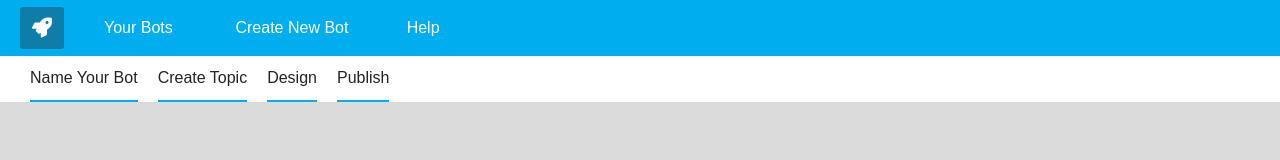
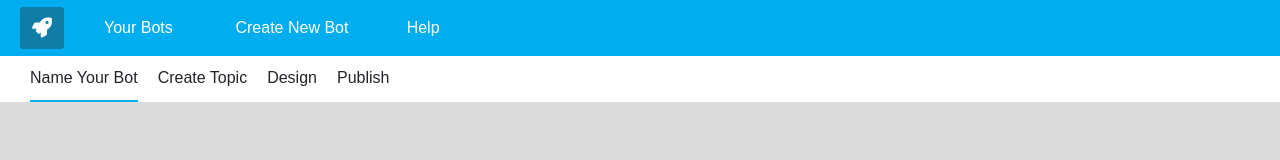
Before and after one commit to victoriaagb/chatbot-portal-ui, an Angular app: page /bot-config in a window 1280 px wide. Shown: the top 160 px of the page. Built offline with nearby package versions, Linux system fonts and the light colour scheme.

Commit message:
menu selection changes

```diff
--- a/src/app/bot-config/bot-config.component.ts
+++ b/src/app/bot-config/bot-config.component.ts
@@ -14,13 +14,15 @@ export class BotConfigComponent implements OnInit {
   constructor() { }
 
   ngOnInit() {
-    console.log("The whole JSON in bot config");
-    console.log (menu);
+    this.step = 'CREATE_BOT';
     this.botConfigMenu = [];
 
     //Construct an array of menu items for the bot config object
     Object.keys(menu.CREATE_NEW_BOT).forEach(key =>{
       this.botConfigMenu.push(menu.CREATE_NEW_BOT[key]);
+      if (key === this.step){
+        menu.CREATE_NEW_BOT[key]['active'] =true;
+      }
     });
   }
 
--- a/src/app/bot-dashboard/bot-dashboard.component.ts
+++ b/src/app/bot-dashboard/bot-dashboard.component.ts
@@ -9,12 +9,17 @@ import { menu } from '../constants/menu.constants';
 export class BotDashboardComponent implements OnInit {
 
   public botDashboardMenu : Array<any>;
+  public step : string;
 
   constructor() { }
 
   ngOnInit() {
+    this.step = 'ALL_BOTS';
     this.botDashboardMenu = [];
     Object.keys(menu.YOUR_BOTS).forEach(key => {
+      if (key === this.step){
+        menu.YOUR_BOTS[key]['active'] =true;
+      }
       this.botDashboardMenu.push(menu.YOUR_BOTS[key]);
     })
   }
--- a/src/app/shared-components/menu/menu.component.html
+++ b/src/app/shared-components/menu/menu.component.html
@@ -1,5 +1,5 @@
 <ul>
-    <li *ngFor="let menuItem of menuItems">
+    <li *ngFor="let menuItem of menuItems ; let i = index" [class.selected] ="i === activeIndex" (click)="selectMenuItem(i)">
         {{menuItem.displayName}}
      </li>
 </ul>
--- a/src/app/shared-components/menu/menu.component.scss
+++ b/src/app/shared-components/menu/menu.component.scss
@@ -11,9 +11,13 @@ li {
     float: left;
     margin : 0px 10px;
     padding : 10px 0px;
-    border-bottom : 2px solid #00aeef;
+    cursor: pointer;
+
     &.publish-button {
         padding-left : 1em;
         border-bottom : none;
     }
+    &.selected {
+        border-bottom : 2px solid #00aeef;
+    }
 }
--- a/src/app/shared-components/menu/menu.component.ts
+++ b/src/app/shared-components/menu/menu.component.ts
@@ -8,10 +8,15 @@ import { Component, OnInit , Input } from '@angular/core';
 export class MenuComponent implements OnInit {
 
   @Input() menuItems: any;
+  activeIndex=0;
 
   constructor() { }
 
   ngOnInit() {
   }
 
+  selectMenuItem(newActive: number){
+    this.activeIndex=newActive;
+  }
+
 }
```
